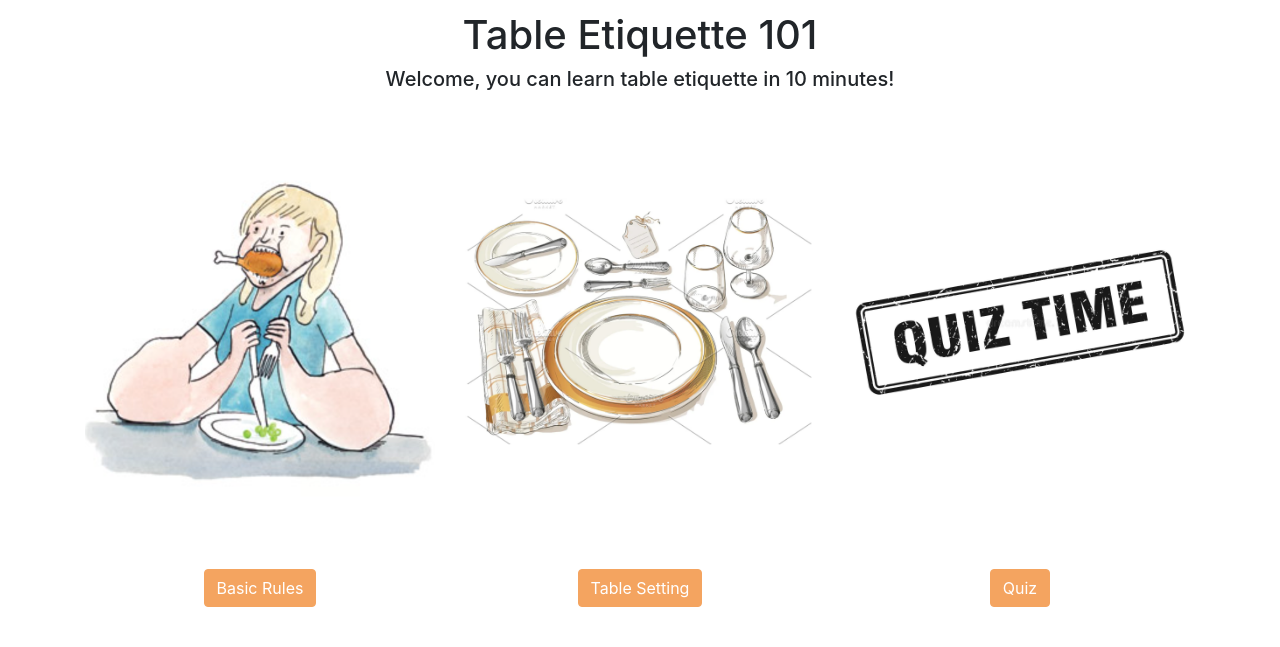
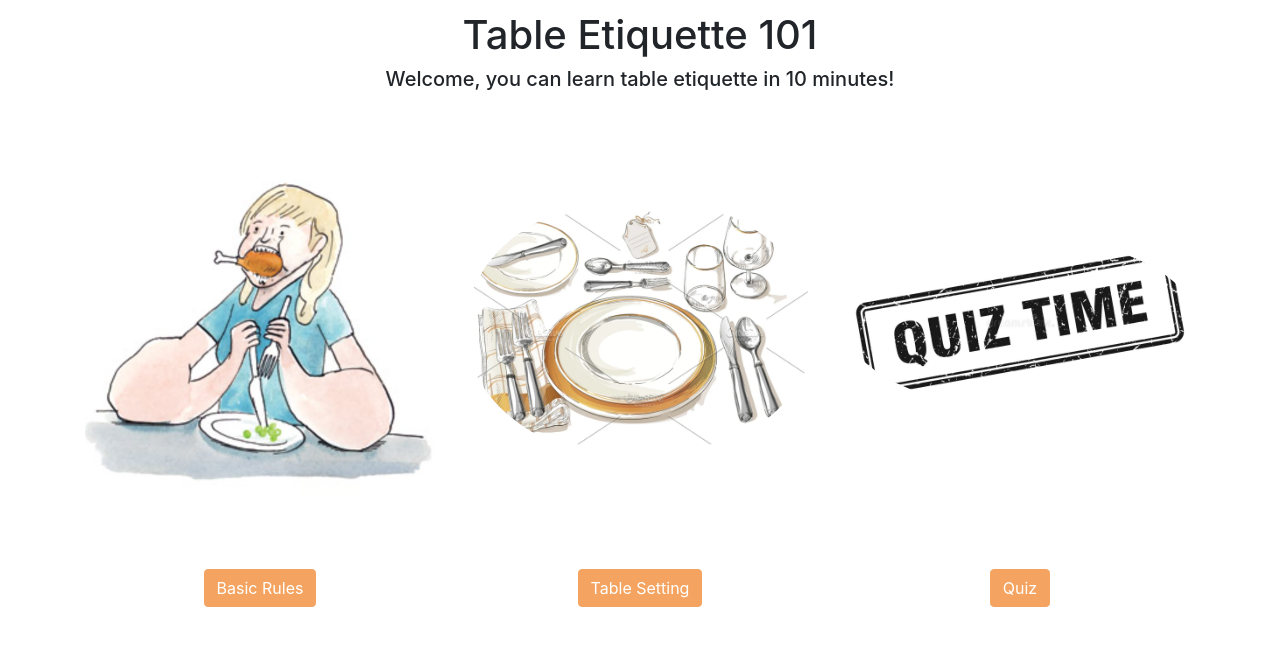
Before and after one commit to KimlyTor/Table-Etiquette, a Flask app: page / in a window 1280 px wide. Shown: the part 153-800 px from the top of the page. Run offline with Flask 2, Linux system fonts and the light colour scheme; some libraries are stand-ins or nearby versions.

Commit message:
commiting to fix error

```diff
--- a/static/main.css
+++ b/static/main.css
@@ -111,14 +111,17 @@
 #basic_rule_3{
     padding-top: 30px;
     font-size: 22px;
+    border-radius: 50%;
 }
 
 #table_image{
     margin-top: 50px;
+    border-radius: 50%;
 }
 
 #quiz_image{
     margin-top: 90px;
+    border-radius: 50%;
 }
 
 .quiz_first{
@@ -128,10 +131,6 @@
 .choice-btn{
     display: block !important;
 }
-/* .map-image img{
-    width: auto;
-} */
-
 
 .highlight-red{
     color: brown;
```
